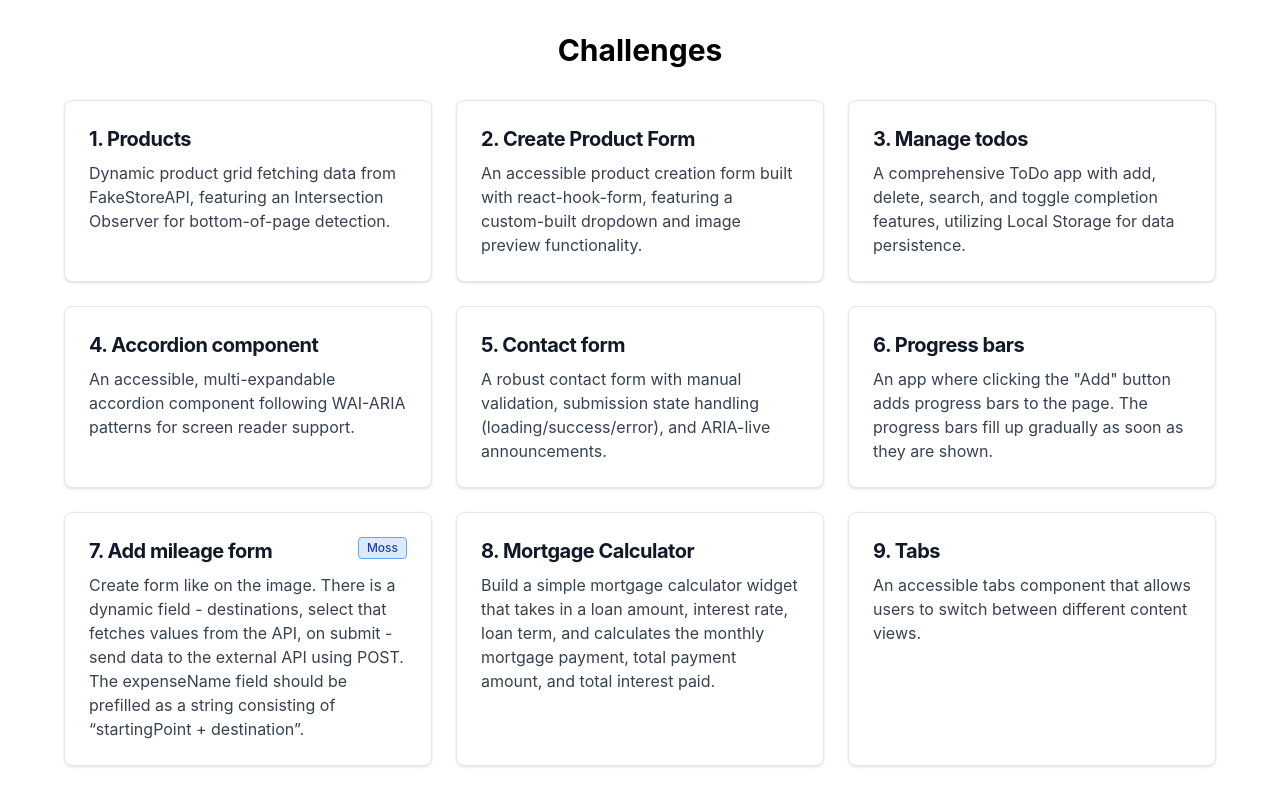
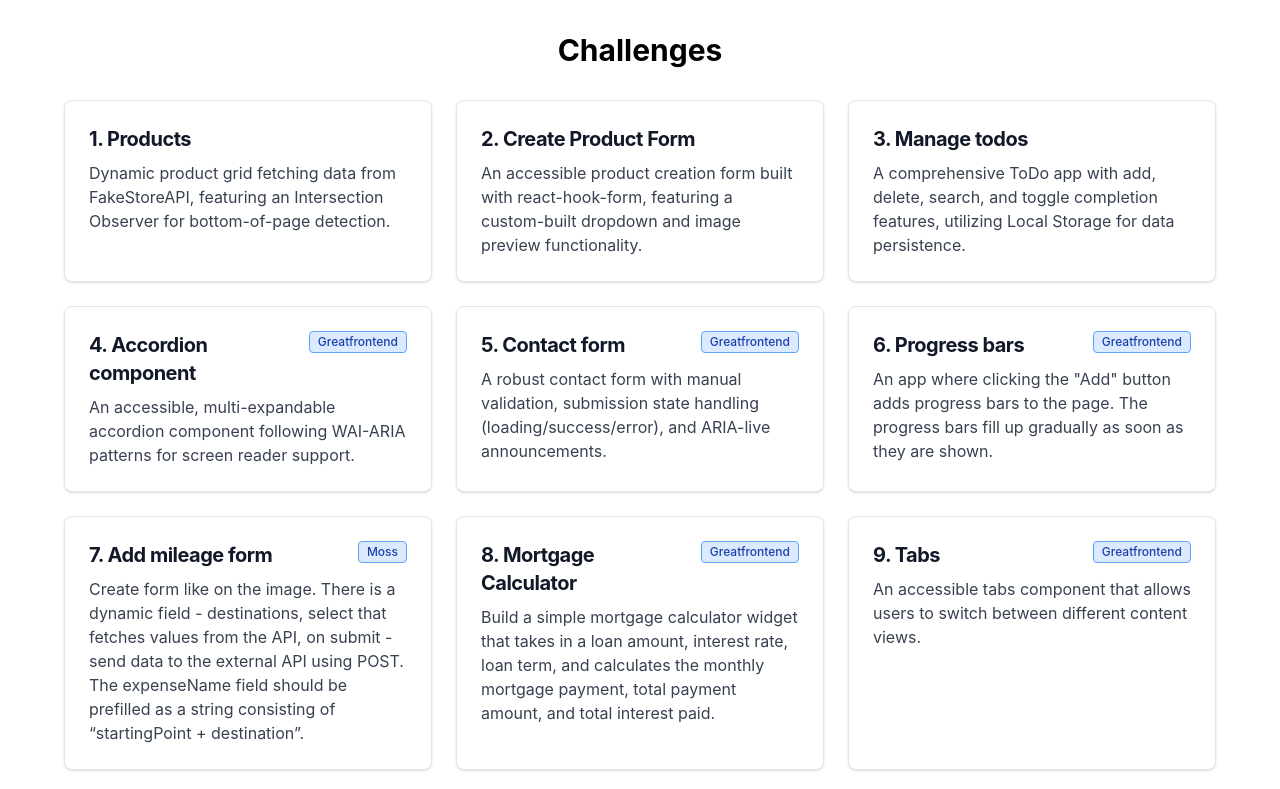
Before and after one commit to alexanderchernetsky/react-frontend-challenges, a React (Create React App) app: page / in a window 1280 px wide. Shown: the top 789 px of the page. Built offline with nearby package versions, Linux system fonts and the light colour scheme.

Commit message:
Add Greatfrontend badges where applicable

```diff
--- a/src/pages/home/HomePage.tsx
+++ b/src/pages/home/HomePage.tsx
@@ -20,17 +20,20 @@ const pages = [
     {
         to: '/accordion',
         title: 'Accordion component',
-        description: 'An accessible, multi-expandable accordion component following WAI-ARIA patterns for screen reader support.'
+        description: 'An accessible, multi-expandable accordion component following WAI-ARIA patterns for screen reader support.',
+        company: 'Greatfrontend'
     },
     {
         to: '/contact-form',
         title: 'Contact form',
-        description: 'A robust contact form with manual validation, submission state handling (loading/success/error), and ARIA-live announcements.'
+        description: 'A robust contact form with manual validation, submission state handling (loading/success/error), and ARIA-live announcements.',
+        company: 'Greatfrontend'
     },
     {
         to: '/progress-bars',
         title: 'Progress bars',
-        description: 'An app where clicking the "Add" button adds progress bars to the page. The progress bars fill up gradually as soon as they are shown.'
+        description: 'An app where clicking the "Add" button adds progress bars to the page. The progress bars fill up gradually as soon as they are shown.',
+        company: 'Greatfrontend'
     },
     {
         to: '/add-mileage-form',
@@ -41,22 +44,26 @@ const pages = [
     {
         to: '/mortgage-calculator',
         title: 'Mortgage Calculator',
-        description: 'Build a simple mortgage calculator widget that takes in a loan amount, interest rate, loan term, and calculates the monthly mortgage payment, total payment amount, and total interest paid.'
+        description: 'Build a simple mortgage calculator widget that takes in a loan amount, interest rate, loan term, and calculates the monthly mortgage payment, total payment amount, and total interest paid.',
+        company: 'Greatfrontend'
     },
     {
         to: '/tabs',
         title: 'Tabs',
-        description: 'An accessible tabs component that allows users to switch between different content views.'
+        description: 'An accessible tabs component that allows users to switch between different content views.',
+        company: 'Greatfrontend'
     },
     {
         to: '/holy-grail',
         title: 'Holy Grail Layout',
-        description: 'The Holy Grail layout is a famous CSS page layout that has traditionally been hard to implement. It consists of a header, footer, and three columns. The left column contains navigation items, the middle column contains the page contents, and the right column contains ads.'
+        description: 'The Holy Grail layout is a famous CSS page layout that has traditionally been hard to implement. It consists of a header, footer, and three columns. The left column contains navigation items, the middle column contains the page contents, and the right column contains ads.',
+        company: 'Greatfrontend'
     },
     {
         to: '/dice-roller',
         title: 'Dice Roller',
-        description: 'A simple dice roller application that allows users to roll multiple dice and see the results.'
+        description: 'A simple dice roller application that allows users to roll multiple dice and see the results.',
+        company: 'Greatfrontend'
     },
     {
         to: '/css-battle-235',
@@ -67,7 +74,8 @@ const pages = [
     {
         to: '/table',
         title: 'Table',
-        description: 'Given a list of users, build a users data table that displays users in a paginated format.'
+        description: 'Given a list of users, build a users data table that displays users in a paginated format.',
+        company: 'Greatfrontend'
     },
 ]
 
```
